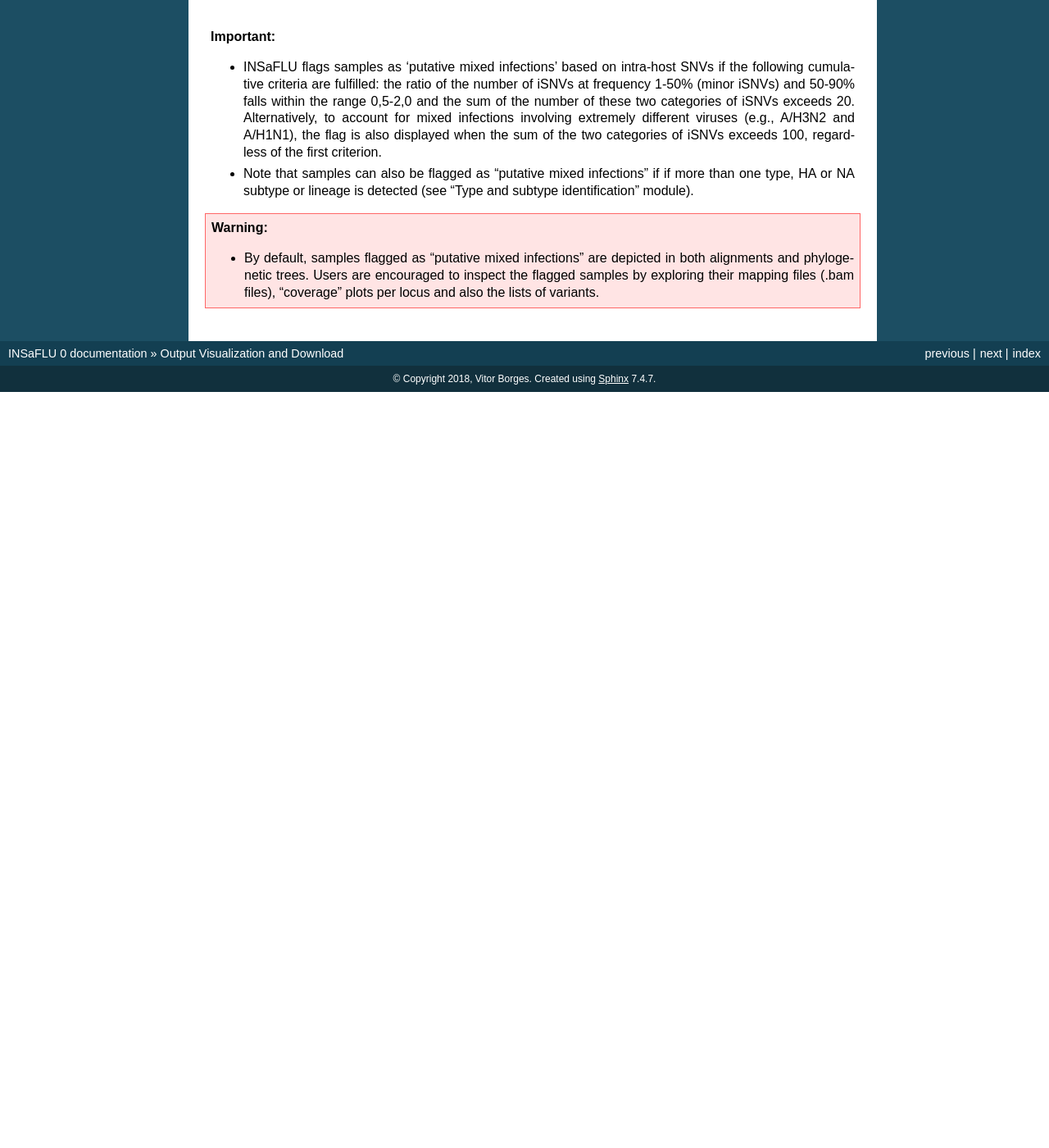
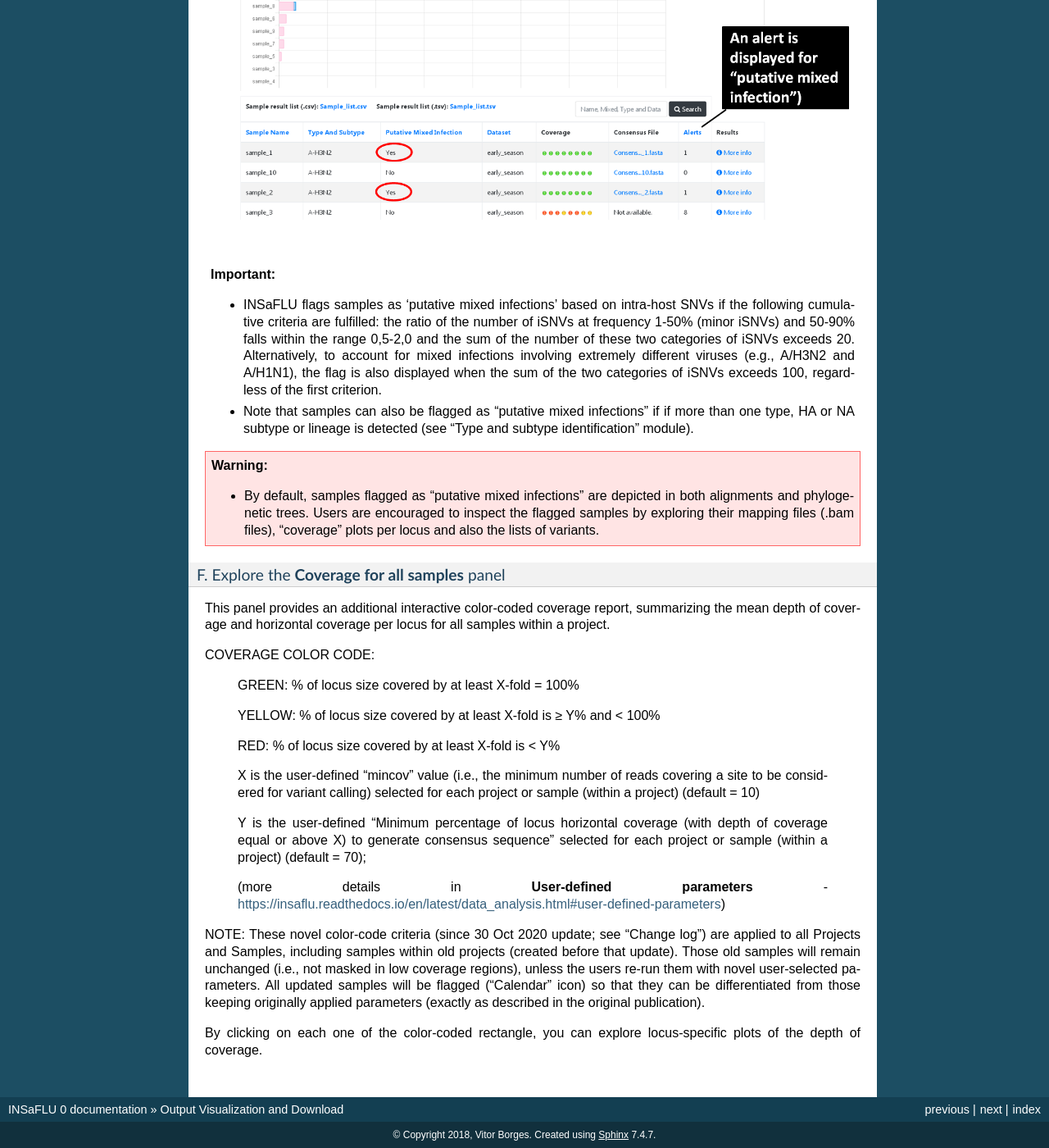
Before and after one commit to INSaFLU/insaflu_docs, a Sphinx documentation site: the page built from docs/output_visualization.rst, in a window 1280 px wide and 1400 px high, scrolled down 14172 px. Shown: the whole window at 82% size. Built offline with Sphinx 7.4.7, drawn with Linux system fonts in a browser that asks for light colours; formulas are drawn with MathJax 3; before the commit the page ends 14650 px from its top, so only the background shows below that; some of the changed text lies outside the part shown.

```diff
--- a/docs/output_visualization.rst
+++ b/docs/output_visualization.rst
@@ -12,7 +12,7 @@
 :download:`INSaFLU_current_outputs_30_10_2020.xlsx <_static/INSaFLU_current_outputs_30_10_2020.xlsx>`
 
 
-While navigating through INSaFLU menus, you will find which main software (including versions and settings) were used to generate outputs.
+While navigating through INSaFLU menus, you will find which main software (including versions and settings) were used to generate outputs. The Sample list of each Project also also summarizes the software settings and user-defined cut-offs applied for each sample.
 
 
 Navigate through sample-specific outputs
@@ -37,17 +37,17 @@
 
 By clicking on the 'More info' icon next to each sample, you can get an overview on the specific sample metadata and explore:
 
-- **FastQC graphical quality reports for raw read files**
+- **Graphical quality reports for raw read files**
 
 .. image:: _static/sample_metadata_FastQC_raw.png
 
-Click on ".html" files and explore each one of the FastQC "Analysis modules" - please consult https://www.bioinformatics.babraham.ac.uk/projects/fastqc/Help/3%20Analysis%20Modules/ for details]
+Click on ".html" files and explore each one of the FastQC (for Illumina/Ion Torrent data) or RabbitQC (for ONT data) "Analysis modules" - please consult https://www.bioinformatics.babraham.ac.uk/projects/fastqc/Help/3%20Analysis%20Modules/ and https://github.com/ZekunYin/RabbitQC for details]
 
 .. image:: _static/sample_FastQC_report.png
 
-- **FastQC graphical quality reports for quality processed read files**
+- **Graphical quality reports for quality processed read files**
 
-Click on ".html" files and explore each one of the FastQC "Analysis modules" - please consult https://www.bioinformatics.babraham.ac.uk/projects/fastqc/Help/3%20Analysis%20Modules/ for details]
+Click on ".html" files and explore each one of the FastQC (for Illumina/Ion Torrent data) or RabbitQC (for ONT data) "Analysis modules" - please consult https://www.bioinformatics.babraham.ac.uk/projects/fastqc/Help/3%20Analysis%20Modules/ and https://github.com/ZekunYin/RabbitQC for details]
 
 .. image:: _static/sample_FastQC_processed.png
 
@@ -59,6 +59,8 @@
    - INSaFLU allows the discrimination of the influenza types A and B, all currently defined influenza A subtypes (18 hemagglutinin subtypes and 11 neuraminidase sub-types) and the two influenza B lineages (Yamagata and Victoria).
 
    - INSaFLU flags samples as "putative mixed infections" if more than one type, HA or NA subtype or lineage is detected. In addition, specific alerts are generated if an incomplete type/subtype is assigned.
+
+   As of March 10, 2020, INSaFLU was also upgraded for rapid classification and contigs assignment of Human Betacoronavirus (BetaCoV).
 
 
 - Assignment of viral segments/references to draft contigs
@@ -191,7 +193,7 @@
 .. image:: _static/projects_overview.png
 
 .. warning::
-   - Validated variants falling within loci not fully covered with ≥ ”mincov”-fold (color-coded as yellow or red) are still included in the "validated_variants" list (these cases are labeled in the table column "VARIANTS in INCOMPLETE LOCUS" as YES), so that users can still retrieve valuable and reliable data (e.g., specific epitope and antiviral drug resistance mutations) from samples with low or borderline coverage.
+   - Validated mutations falling within loci not fully covered with ≥ ”mincov”-fold (color-coded as yellow or red) are still included in the "validated_variants" list (these cases are labeled in the table column "VARIANTS in INCOMPLETE LOCUS" as YES), so that users can still retrieve valuable and reliable data (e.g., specific epitope and antiviral drug resistance mutations) from samples with low coverage in some regions or even borderline coverage .
 
 
 B. Navigate through **Phylogenetic trees** and Explore your metadata
@@ -231,7 +233,13 @@
 .. image:: _static/insaphylogeo_2.png
 
 
-C. Navigate through **Nucleotide alignments by MSAViewer**
+C. Navigate through **Mutation list**
+....................................................................
+
+Within this panel you can explore, filter and download the list of all validated mutations (SNPs and indels) assumed in the consensus sequences of all samples within the project.
+
+
+D. Navigate through **Nucleotide alignments by MSAViewer**
 ..........................................................
 
 Within this panel you can explore the "whole-genome"-based ("All") and locus-specific nucleotide alignments
@@ -252,7 +260,7 @@
    - The genome-based nucleotide alignment ("All") exclusively enrolls samples having all loci color-coded as GREEN or YELLOW in the coverage interactive report.
 
 
-D. Navigate through **Amino acid alignments by MSAViewer**
+E. Navigate through **Amino acid alignments by MSAViewer**
 ..........................................................
 
 Within this panel you can explore the amino acid alignments for the influenza protein
@@ -270,7 +278,7 @@
 
   - Each locus-specific amino acid alignment exclusively enrolls samples color-coded as GREEN or YELLOW for the respective locus in the coverage interactive report (see meaning above). For YELLOW cases (i.e. incomplete locus), undefined amino acids (“X”) are automatically introduced in low coverage regions at a user-selected coverage thresholds.
 
-E. Explore the **Intra-host minor variants annotation (and uncovering of putative mixed infections)** panel
+F. Explore the **Intra-host minor variants annotation (and uncovering of putative mixed infections)** panel
 ...........................................................................................................
 
 Within this panel you can explore a graph plotting the proportion of iSNV at frequency at 1-50%  (minor iSNVs) and at frequency 50-90%, and download the list of all detected and annotated minor iSNVs (i.e., SNV displaying intra-sample variation at frequency between 1 and 50% - minor variants) for the project.
@@ -292,3 +300,29 @@
 
 .. warning::
    - By default, samples flagged as "putative mixed infections" are depicted in both alignments and phylogenetic trees. Users are encouraged to inspect the flagged samples by exploring their mapping files (.bam files), "coverage" plots per locus and also the lists of variants.
+
+
+
+F. Explore the **Coverage for all samples** panel
+...........................................................................................................
+
+This panel provides an additional interactive color-coded coverage report, summarizing the mean depth of coverage and horizontal coverage per locus for all samples within a project.
+
+COVERAGE COLOR CODE:
+
+   	GREEN: % of locus size covered by at least X-fold = 100%
+
+   	YELLOW: % of locus size covered by at least X-fold is ≥ Y% and < 100%
+
+  	RED: % of locus size covered by at least X-fold is < Y%
+
+
+	X is the user-defined "mincov" value (i.e., the minimum number of reads covering a site to be considered for variant calling) selected for each project or sample (within a project) (default = 10)
+
+	Y is the user-defined "Minimum percentage of locus horizontal coverage (with depth of coverage equal or above X) to generate consensus sequence" selected for each project or sample (within a project) (default = 70);
+
+	(more details in **User-defined parameters** - https://insaflu.readthedocs.io/en/latest/data_analysis.html#user-defined-parameters)
+
+NOTE: These novel color-code criteria (since 30 Oct 2020 update; see "Change log") are applied to all Projects and Samples, including samples within old projects (created before that update). Those old samples will remain unchanged (i.e., not masked in low coverage regions), unless the users re-run them with novel user-selected parameters. All updated samples will be flagged ("Calendar" icon) so that they can be differentiated from those keeping originally applied parameters (exactly as described in the original publication).
+
+By clicking on each one of the color-coded rectangle, you can explore locus-specific plots of the depth of coverage.
```
